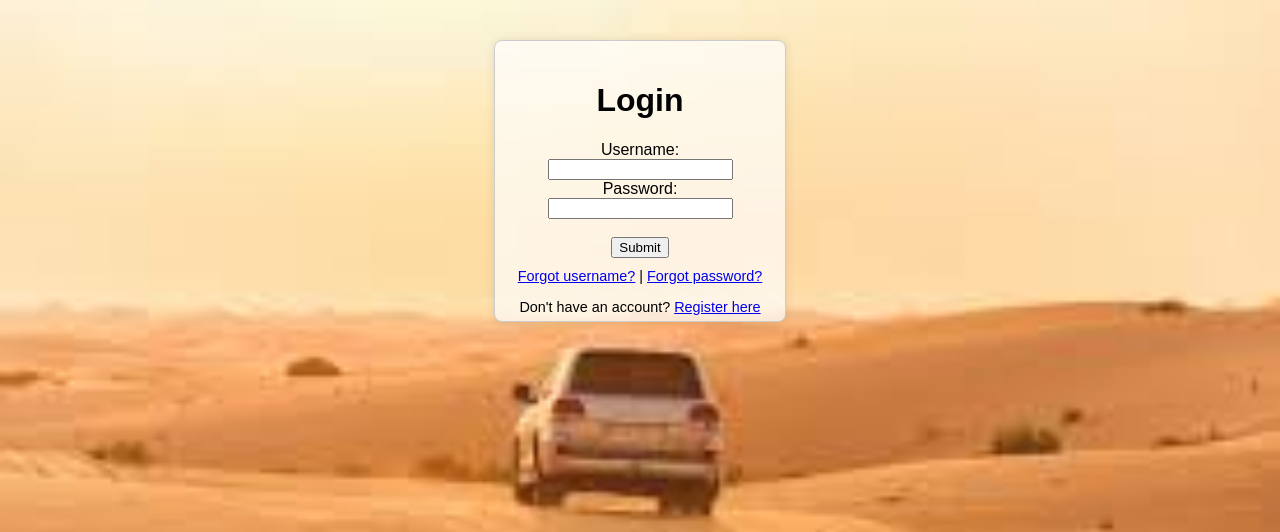
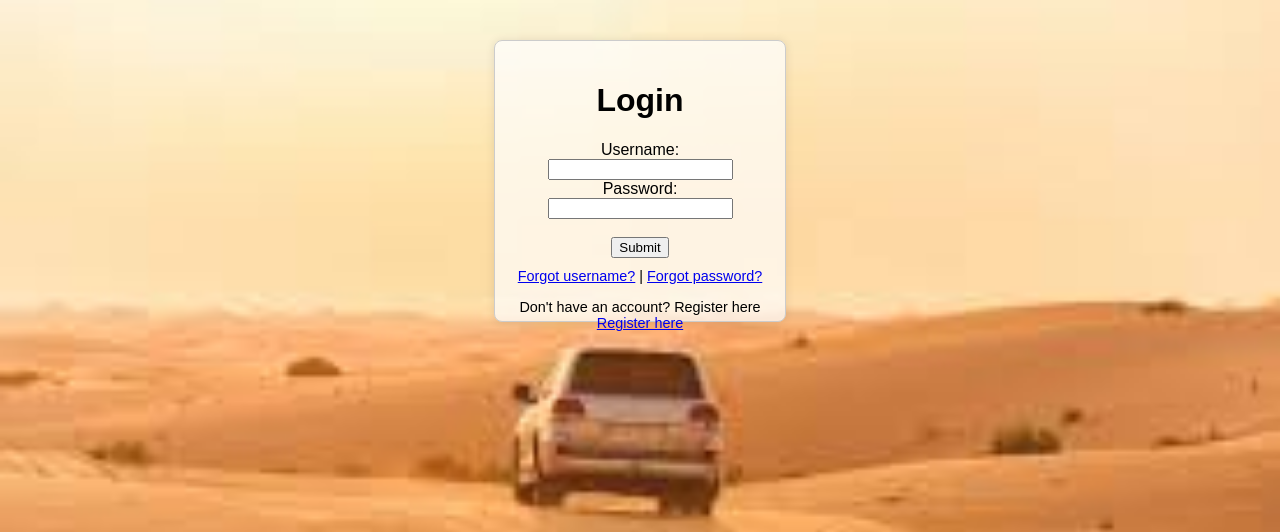
Before and after one commit to mohsen6330/golden-falcon-company, a Flask app: page / in a window 1280 px wide. Shown: the top 532 px of the page. Run offline with Flask 3, Linux system fonts and the light colour scheme.

Commit message:
Update register link in login.html

```diff
--- a/templates/login.html
+++ b/templates/login.html
@@ -19,7 +19,7 @@
         <div class="links-container">
             <a href="#">Forgot username?</a> | <a href="#">Forgot password?</a>
         </div>
-        <p>Don't have an account? <a href="#">Register here</a></p>
+        <p>Don't have an account? Register here <a href="#">Register here</a></p>
     </div>
 </body>
 </html>
```
